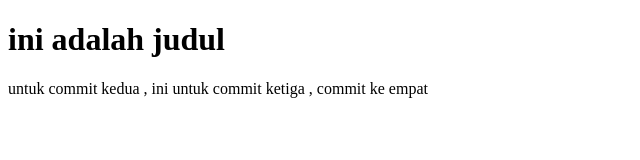
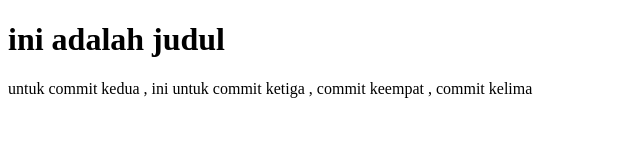
Before and after one commit to Paydennnprs/tugas4, a plain HTML site: page index.html in a window 1280 px wide. Shown: the whole page, without its empty margins (0-640 px from the left). Drawn offline with Linux system fonts and the light colour scheme.

Commit message:
commit kelima

```diff
--- a/index.html
+++ b/index.html
@@ -7,6 +7,8 @@
 </head>
 <body>
     <h1>ini adalah judul</h1>
-        <p>untuk commit kedua , ini untuk commit ketiga , commit ke empat</p>
+        <p>untuk commit kedua , ini untuk commit ketiga , commit keempat , commit kelima</p>
+
+
 </body>
 </html>
```
